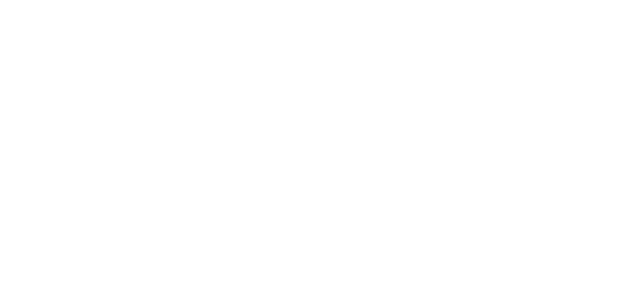
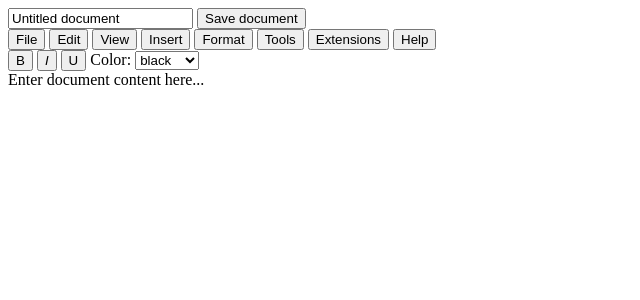
Before and after one commit to moogle-devs/docs, a Flask app: page / in a window 1280 px wide. Before the commit the part shown is empty. Shown: the top 300 px of the page, without its empty margins (0-640 px from the left). Run offline with Flask 3, Linux system fonts and the light colour scheme.

Commit message:
Update index.html

```diff
--- a/templates/index.html
+++ b/templates/index.html
@@ -1,9 +1,41 @@
 <!DOCTYPE html>
-<html>
-  <head>
-    <title>Moogle Docs</title>
-  </head>
-  <body>
-
-  </body>
+<html lang="en">
+<head>
+  <meta charset="UTF-8">
+  <meta http-equiv="X-UA-Compatible" content="IE=edge">
+  <meta name="viewport" content="width=device-width, initial-scale=1.0">
+  <title>Edit Document</title>
+  <link rel="stylesheet" href="/static/style.css" />
+</head>
+<body>
+  <header>
+    <input id="title" value="Untitled document" />
+    <button onclick="save();">Save document</button><br/>
+    <!-- Menu bar -->
+    <button>File</button>
+    <button>Edit</button>
+    <button>View</button>
+    <button>Insert</button>
+    <button>Format</button>
+    <button>Tools</button>
+    <button>Extensions</button>
+    <button>Help</button>
+    <br/>
+    <!-- Formatting bar -->
+    <button id="bold" onclick="bold();">B</button>
+    <button id="italic" onclick="italic();"><em>I</em></button>
+    <button id="underline" onclick="underline();" class="underline">U</button>
+    Color: <select id="tcolor" onchange="switchColor();">
+      <option value="black">black</option>
+      <option value="red">red</option>
+      <option value="orange">orange</option>
+      <option value="yellow">yellow</option>
+      <option value="green">green</option>
+      <option value="blue">blue</option>
+      <option value="purple">purple</option>
+    </select>
+  </header>
+  <div id="content" contenteditable>Enter document content here...</div>
+  <script src="/static/edit.js"></script>
+</body>
 </html>
```
